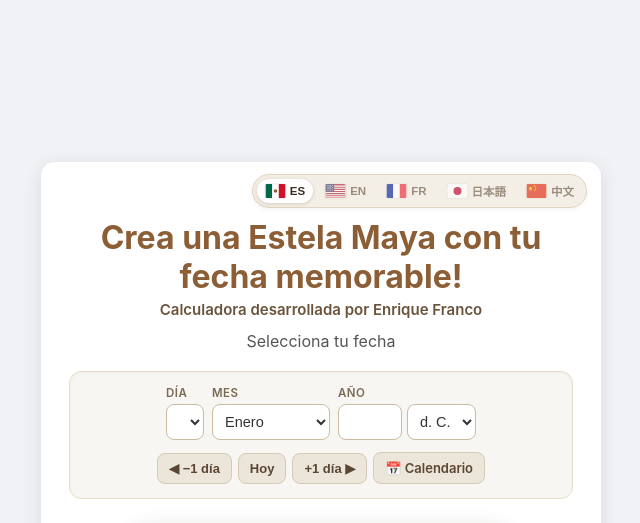
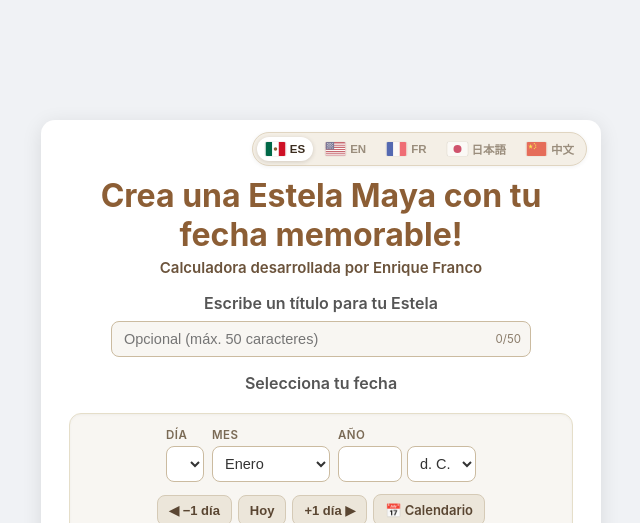
Before and after one commit to QuiqueFrancoM/MayanCalendar, a Django app: template calculadora/templates/calculadora/index.html in a window 1280 px wide. Shown: the top 523 px of the page, without its empty margins (319-959 px from the left). Run offline with Django 5.2, Linux system fonts and the light colour scheme; the template is opened without the code that fills it, so the values that code supplies are empty.

Commit message:
Agrega campo de titulo personalizado (max 50 caracteres) traducido a 5 idiomas y renderizado en la postal

```diff
--- a/calculadora/templates/calculadora/index.html
+++ b/calculadora/templates/calculadora/index.html
@@ -84,10 +84,46 @@
             font-weight: 600;
             color: #6b533b;
         }
-        p.subtitulo {
+        p.subtitulo,
+        label.subtitulo {
+            display: block;
             margin: 0;
             color: #555;
+            font-weight: 600;
             line-height: 1.5;
+        }
+        .bloque-titulo-estela {
+            margin: 14px 0 14px;
+        }
+        .titulo-input-wrap {
+            position: relative;
+            max-width: 420px;
+            margin: 6px auto 0;
+        }
+        .titulo-input-wrap input[type="text"] {
+            width: 100%;
+            padding: 9px 52px 9px 12px;
+            border: 1px solid #cbbba0;
+            border-radius: 8px;
+            background-color: #f8f6f2;
+            font-size: 14.5px;
+            color: #333;
+            outline: none;
+            transition: border-color 0.2s, box-shadow 0.2s, background-color 0.2s;
+        }
+        .titulo-input-wrap input[type="text"]:focus {
+            background-color: #fff;
+            border-color: #8C5E35;
+            box-shadow: 0 0 0 3px rgba(140, 94, 53, 0.15);
+        }
+        .contador-titulo {
+            position: absolute;
+            right: 10px;
+            top: 50%;
+            transform: translateY(-50%);
+            font-size: 11.5px;
+            color: #8b7d6b;
+            pointer-events: none;
         }
         .selector-fecha {
             margin-top: 18px;
@@ -315,6 +351,15 @@
 
         <h1 id="txtHeading">Crea una Estela Maya con tu fecha memorable!</h1>
         <p class="autor" id="txtAutor">Calculadora desarrollada por Enrique Franco</p>
+
+        <div class="bloque-titulo-estela">
+            <label class="subtitulo" for="inputTitulo" id="txtLblTitulo">Escribe un título para tu Estela</label>
+            <div class="titulo-input-wrap">
+                <input type="text" id="inputTitulo" maxlength="50" placeholder="Opcional (máx. 50 caracteres)">
+                <span class="contador-titulo" id="contadorTitulo">0/50</span>
+            </div>
+        </div>
+
         <p class="subtitulo" id="txtSubtitulo">Selecciona tu fecha</p>
 
         <div class="selector-fecha" id="selectorFechaBox" aria-label="Selector de fecha">
@@ -378,6 +423,8 @@
                 pageTitle: 'Calculadora desarrollada por Enrique Franco — Calendario Maya',
                 heading: 'Crea una Estela Maya con tu fecha memorable!',
                 autor: 'Calculadora desarrollada por Enrique Franco',
+                lblTitulo: 'Escribe un título para tu Estela',
+                phTitulo: 'Opcional (máx. 50 caracteres)',
                 subtitulo: 'Selecciona tu fecha',
                 lblDia: 'Día',
                 lblMes: 'Mes',
@@ -400,6 +447,8 @@
                 pageTitle: 'Calculator developed by Enrique Franco — Mayan Calendar',
                 heading: 'Create a Mayan Stela with your memorable date!',
                 autor: 'Calculator developed by Enrique Franco',
+                lblTitulo: 'Write a title for your Stela',
+                phTitulo: 'Optional (max 50 characters)',
                 subtitulo: 'Select your date',
                 lblDia: 'Day',
                 lblMes: 'Month',
@@ -422,6 +471,8 @@
                 pageTitle: 'Calculatrice développée par Enrique Franco — Calendrier Maya',
                 heading: 'Créez une Stèle Maya avec votre date mémorable !',
                 autor: 'Calculatrice développée par Enrique Franco',
+                lblTitulo: 'Écrivez un titre pour votre Stèle',
+                phTitulo: 'Optionnel (50 caractères max.)',
                 subtitulo: 'Sélectionnez votre date',
                 lblDia: 'Jour',
                 lblMes: 'Mois',
@@ -444,6 +495,8 @@
                 pageTitle: 'Enrique Franco 開発の計算機 — マヤ暦',
                 heading: '思い出の日付でマヤ石碑を作ろう！',
                 autor: 'Enrique Franco 開発の計算機',
+                lblTitulo: '石碑のタイトルを入力してください',
+                phTitulo: '任意（最大50文字）',
                 subtitulo: '日付を選択してください',
                 lblDia: '日',
                 lblMes: '月',
@@ -466,6 +519,8 @@
                 pageTitle: 'Enrique Franco 开发的计算器 — 玛雅历法',
                 heading: '用你难忘的日期创建玛雅石碑！',
                 autor: 'Enrique Franco 开发的计算器',
+                lblTitulo: '为你的石碑写一个标题',
+                phTitulo: '可选（最多50个字符）',
                 subtitulo: '请选择日期',
                 lblDia: '日',
                 lblMes: '月',
@@ -493,11 +548,14 @@
         const inputAnio = document.getElementById('inputAnio');
         const selectEra = document.getElementById('selectEra');
         const fechaInput = document.getElementById('fechaGregoriana');
+        const inputTitulo = document.getElementById('inputTitulo');
+        const contadorTitulo = document.getElementById('contadorTitulo');
         const visorPostal = document.getElementById('visorPostal');
         const imagenPostal = document.getElementById('imagenPostal');
         const linkJpg = document.getElementById('linkDescargarJpg');
         const linkPdf = document.getElementById('linkDescargarPdf');
         const botonesIdioma = document.querySelectorAll('.lang-btn');
+        let timerTitulo = null;
 
         function aplicarIdioma(lang) {
             idiomaActual = I18N[lang] ? lang : 'es';
@@ -506,6 +564,8 @@
             document.title = t.pageTitle;
             document.getElementById('txtHeading').textContent = t.heading;
             document.getElementById('txtAutor').textContent = t.autor;
+            document.getElementById('txtLblTitulo').textContent = t.lblTitulo;
+            inputTitulo.placeholder = t.phTitulo;
             document.getElementById('txtSubtitulo').textContent = t.subtitulo;
             document.getElementById('lblDia').textContent = t.lblDia;
             document.getElementById('lblMes').textContent = t.lblMes;
@@ -574,6 +634,10 @@
                 era: selectEra.value,
                 lang: idiomaActual,
             });
+            const tituloLimpio = inputTitulo.value.trim().slice(0, 50);
+            if (tituloLimpio) {
+                params.set('titulo', tituloLimpio);
+            }
             visorPostal.classList.add('cargando');
             imagenPostal.src = `/postal.jpg?${params.toString()}`;
             linkJpg.href = `/postal.jpg?${params.toString()}&descargar=1`;
@@ -617,6 +681,16 @@
             btn.addEventListener('click', () => aplicarIdioma(btn.dataset.lang));
         });
 
+        inputTitulo.addEventListener('input', () => {
+            contadorTitulo.textContent = `${inputTitulo.value.length}/50`;
+            clearTimeout(timerTitulo);
+            timerTitulo = setTimeout(actualizarPostal, 350);
+        });
+        inputTitulo.addEventListener('change', () => {
+            clearTimeout(timerTitulo);
+            actualizarPostal();
+        });
+
         selectMes.addEventListener('change', () => { actualizarOpcionesDia(); actualizarPostal(); });
         selectDia.addEventListener('change', actualizarPostal);
         inputAnio.addEventListener('input', () => { actualizarOpcionesDia(); actualizarPostal(); });
```
Also changed, not shown: calculadora/services.py (+27 -5 lines), calculadora/views.py (+6 -5 lines).
